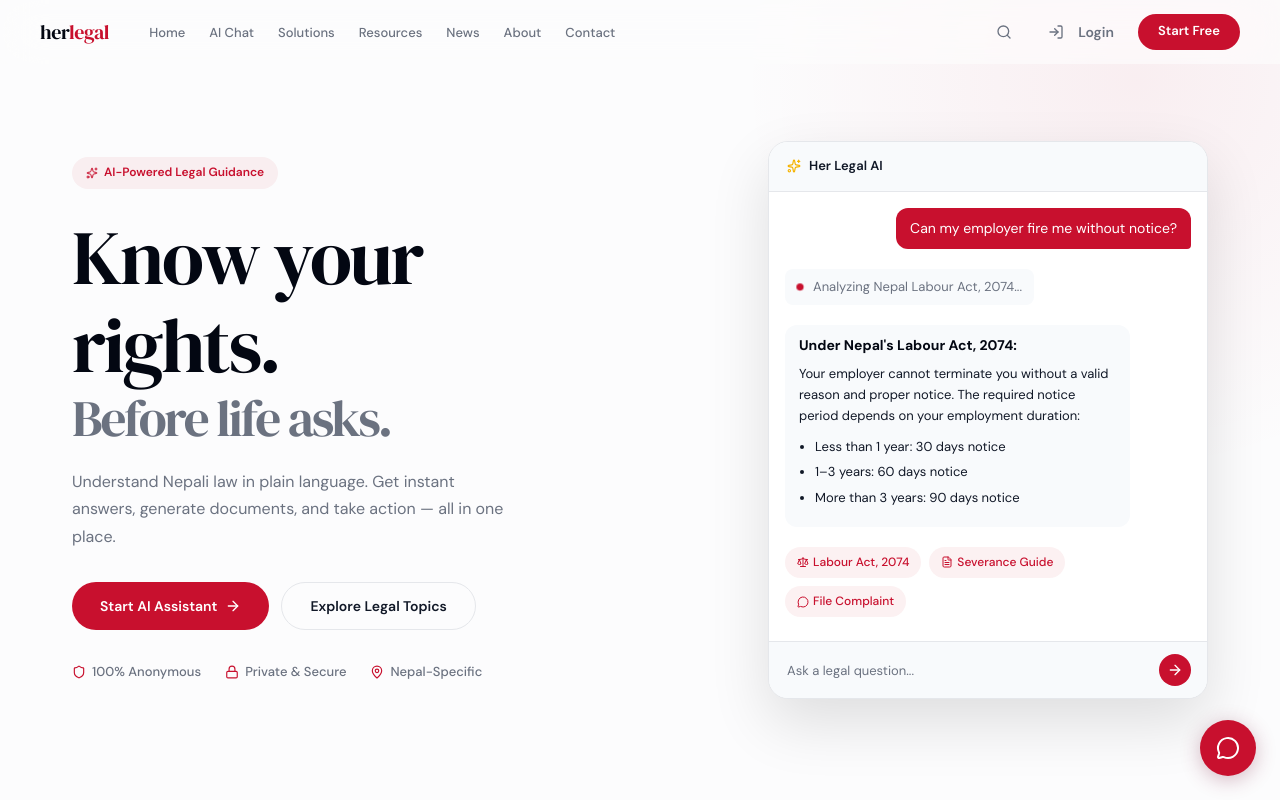
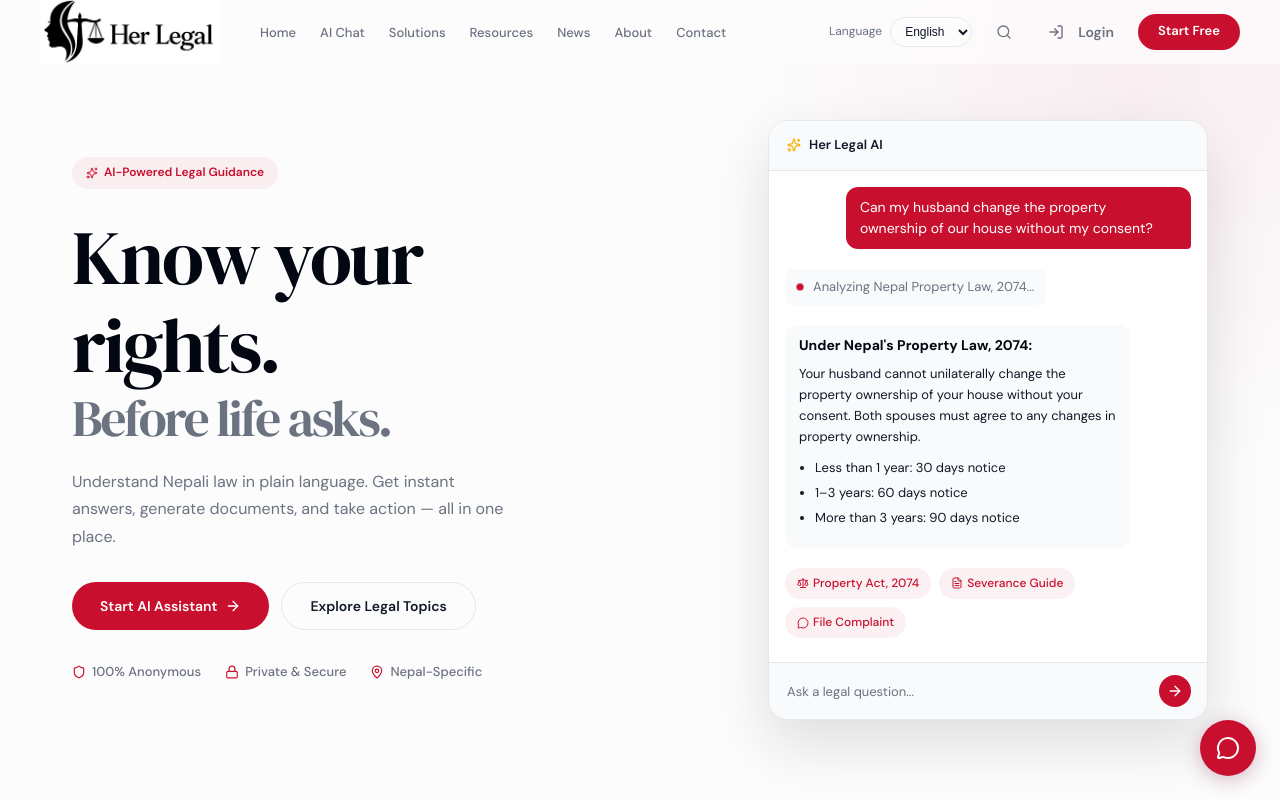
Before and after one commit to nandaneeeeeeeeee/Her-Legal, a React (Vite) app in the folder frontend/: page / in a window 1280 px wide. Shown: the top 800 px of the page. Built offline with nearby package versions, Linux system fonts and the light colour scheme.

Commit message:
feat: add LanguageContext for multilingual support with English and Nepali translations

```diff
--- a/frontend/src/App.jsx
+++ b/frontend/src/App.jsx
@@ -2,6 +2,7 @@
 import { BrowserRouter, Routes, Route, useLocation } from "react-router-dom";
 import { ChatbotProvider } from "./ChatbotContext";
 import { AuthProvider } from "./AuthContext";
+import { LanguageProvider } from "./LanguageContext";
 import Navbar from "./components/Navbar";
 import Footer from "./components/Footer";
 import ChatbotWidget from "./components/ChatbotWidget";
@@ -46,9 +47,11 @@
   return (
     <AuthProvider>
       <ChatbotProvider>
-        <BrowserRouter>
-          <AppLayout />
-        </BrowserRouter>
+        <LanguageProvider>
+          <BrowserRouter>
+            <AppLayout />
+          </BrowserRouter>
+        </LanguageProvider>
       </ChatbotProvider>
     </AuthProvider>
   );
--- /dev/null
+++ b/frontend/src/LanguageContext.jsx
@@ -0,0 +1,142 @@
+import { createContext, useContext, useEffect, useMemo, useState } from "react";
+
+const LanguageContext = createContext(null);
+
+const translations = {
+  en: {
+    navbar: {
+      home: "Home",
+      aiChat: "AI Chat",
+      solutions: "Solutions",
+      resources: "Resources",
+      news: "News",
+      about: "About",
+      contact: "Contact",
+      startFree: "Start Free",
+      login: "Login",
+      logout: "Logout",
+      search: "Search",
+      selectLanguage: "Language",
+    },
+    auth: {
+      welcomeBack: "Welcome back",
+      createAccount: "Create account",
+      signInDesc: "Sign in to save your conversations.",
+      joinDesc: "Join Her Legal anonymously.",
+      username: "Username",
+      email: "Email",
+      phone: "Phone",
+      password: "Password",
+      pleaseWait: "Please wait...",
+      signIn: "Sign In",
+      createAccountBtn: "Create Account",
+      dontHaveAccount: "Don't have an account?",
+      alreadyHaveAccount: "Already have an account?",
+      signUp: "Sign up",
+      signInAction: "Sign in",
+    },
+    footer: {
+      platform: "Platform",
+      company: "Company",
+      support: "Support",
+      aiAssistant: "AI Assistant",
+      legalTopics: "Legal Topics",
+      documents: "Documents",
+      knowledgeHub: "Knowledge Hub",
+      about: "About",
+      contact: "Contact",
+      privacy: "Privacy",
+      terms: "Terms",
+      helpline: "Helpline",
+      faq: "FAQ",
+      safety: "Safety",
+      rightsReserved: "All rights reserved.",
+      builtWith: "Built with ❤️ for every woman in Nepal",
+    },
+  },
+  ne: {
+    navbar: {
+      home: "गृह",
+      aiChat: "एआई कुराकानी",
+      solutions: "समाधान",
+      resources: "स्रोतहरू",
+      news: "समाचार",
+      about: "हाम्रोबारे",
+      contact: "सम्पर्क",
+      startFree: "निशुल्क सुरु गर्नुहोस्",
+      login: "लगइन",
+      logout: "लगआउट",
+      search: "खोज्नुहोस्",
+      selectLanguage: "भाषा",
+    },
+    auth: {
+      welcomeBack: "पुन: स्वागत",
+      createAccount: "खाता सिर्जना गर्नुहोस्",
+      signInDesc: "तपाईंका संवादहरू बचत गर्न साइन इन गर्नुहोस्।",
+      joinDesc: "Her Legal मा अनाम रुपमा सामेल हुनुहोस्।",
+      username: "प्रयोगकर्ता नाम",
+      email: "इमेल",
+      phone: "फोन",
+      password: "पासवर्ड",
+      pleaseWait: "कृपया पर्खनुहोस्...",
+      signIn: "साइन इन",
+      createAccountBtn: "खाता सिर्जना गर्नुहोस्",
+      dontHaveAccount: "खाता छैन?",
+      alreadyHaveAccount: "पहिले नै खाता छ?",
+      signUp: "साइन अप",
+      signInAction: "साइन इन",
+    },
+    footer: {
+      platform: "प्लेटफर्म",
+      company: "कम्पनी",
+      support: "समर्थन",
+      aiAssistant: "एआई सहायक",
+      legalTopics: "कानुनी विषयहरू",
+      documents: "कागजातहरू",
+      knowledgeHub: "ज्ञान हब",
+      about: "हाम्रोबारे",
+      contact: "सम्पर्क",
+      privacy: "गोपनीयता",
+      terms: "सर्तहरू",
+      helpline: "हेल्पलाइन",
+      faq: "FAQ",
+      safety: "सुरक्षा",
+      rightsReserved: "सबै अधिकार सुरक्षित छन्।",
+      builtWith: "नेपालका हरेक महिलाका लागि बनाइयो",
+    },
+  },
+};
+
+const STORAGE_KEY = "herlegal_language";
+
+export function LanguageProvider({ children }) {
+  const [lang, setLang] = useState(() => {
+    if (typeof window === "undefined") return "en";
+    const saved = window.localStorage.getItem(STORAGE_KEY);
+    return saved === "ne" ? "ne" : "en";
+  });
+
+  useEffect(() => {
+    window.localStorage.setItem(STORAGE_KEY, lang);
+  }, [lang]);
+
+  const value = useMemo(() => ({
+    lang,
+    setLanguage: setLang,
+    t: (key) => {
+      const parts = key.split(".");
+      return parts.reduce((obj, part) => obj?.[part], translations[lang]) ?? key;
+    },
+    translations: translations[lang],
+  }), [lang]);
+
+  return <LanguageContext.Provider value={value}>{children}</LanguageContext.Provider>;
+}
+
+export function useLanguage() {
+  const context = useContext(LanguageContext);
+  if (!context) {
+    throw new Error("useLanguage must be used within a LanguageProvider");
+  }
+  return context;
+}
--- a/frontend/src/components/Navbar.css
+++ b/frontend/src/components/Navbar.css
@@ -34,13 +34,16 @@
 }
 
 .nav-logo {
-  font-family: var(--font-display);
-  font-size: 20px;
-  color: var(--text-heading);
-  letter-spacing: -0.02em;
+  display: inline-flex;
+  align-items: center;
 }
 
-.nav-logo span { color: var(--primary); }
+.nav-logo-image {
+  display: block;
+  width: 180px;
+  max-width: 100%;
+  height: auto;
+}
 
 .nav-links {
   display: flex;
@@ -64,6 +67,27 @@
   display: flex;
   align-items: center;
   gap: 12px;
+}
+
+.nav-language-selector {
+  display: flex;
+  align-items: center;
+  gap: 8px;
+}
+
+.nav-language-label {
+  font-size: 12px;
+  color: var(--text-muted);
+}
+
+.nav-language-select {
+  border: 1px solid var(--border);
+  border-radius: 999px;
+  padding: 6px 10px;
+  font-size: 12px;
+  background: var(--bg);
+  color: var(--text);
+  outline: none;
 }
 
 .nav-toggle {
--- a/frontend/src/components/Navbar.jsx
+++ b/frontend/src/components/Navbar.jsx
@@ -1,13 +1,15 @@
 import { useState, useEffect } from "react";
 import { Link, useLocation, useNavigate } from "react-router-dom";
-import { Menu, X, Search, LogIn, LogOut, User } from "lucide-react";
+import { Menu, X, Search, LogIn, LogOut } from "lucide-react";
 import { useAuth } from "../AuthContext";
+import { useLanguage } from "../LanguageContext";
 import "./Navbar.css";
 
 function Navbar({ onLoginClick }) {
   const [scrolled, setScrolled] = useState(false);
   const [open, setOpen] = useState(false);
   const { user, logout } = useAuth();
+  const { lang, setLanguage, t } = useLanguage();
   const location = useLocation();
   const navigate = useNavigate();
 
@@ -20,20 +22,22 @@
   useEffect(() => { setOpen(false); }, [location]);
 
   const links = [
-    { to: "/", label: "Home" },
-    { to: "/chat", label: "AI Chat" },
-    { to: "/about", label: "Solutions" },
-    { to: "/campaigns", label: "Resources" },
-    { to: "/news", label: "News" },
-    { to: "/team", label: "About" },
-    { to: "/contact", label: "Contact" },
+    { to: "/", label: t("navbar.home") },
+    { to: "/chat", label: t("navbar.aiChat") },
+    { to: "/about", label: t("navbar.solutions") },
+    { to: "/campaigns", label: t("navbar.resources") },
+    { to: "/news", label: t("navbar.news") },
+    { to: "/team", label: t("navbar.about") },
+    { to: "/contact", label: t("navbar.contact") },
   ];
 
   return (
     <nav className={`navbar${scrolled ? " scrolled" : ""}`}>
       <div className="nav-inner">
         <div className="nav-left">
-          <Link to="/" className="nav-logo">her<span>legal</span></Link>
+          <Link to="/" className="nav-logo">
+            <img src="/logo.jpeg" alt="Her Legal" className="nav-logo-image" width="100" height="40" />
+          </Link>
           <ul className={`nav-links${open ? " open" : ""}`}>
             {links.map((link) => (
               <li key={link.to}>
@@ -43,6 +47,18 @@
           </ul>
         </div>
         <div className="nav-right">
+          <div className="nav-language-selector">
+            <label htmlFor="language-select" className="nav-language-label">{t("navbar.selectLanguage")}</label>
+            <select
+              id="language-select"
+              value={lang}
+              onChange={(e) => setLanguage(e.target.value)}
+              className="nav-language-select"
+            >
+              <option value="en">English</option>
+              <option value="ne">नेपाली</option>
+            </select>
+          </div>
           <button className="btn btn-ghost" style={{ height: 36, padding: "0 12px" }} onClick={() => navigate("/chat")}>
             <Search size={16} />
           </button>
--- a/frontend/src/pages/Home.jsx
+++ b/frontend/src/pages/Home.jsx
@@ -53,7 +53,7 @@
         {step >= 0 && (
           <div className="chat-msg user">
             <div className="chat-bubble user-bubble">
-              Can my employer fire me without notice?
+              Can my husband change the property ownership of our house without my consent?
             </div>
           </div>
         )}
@@ -61,17 +61,17 @@
           <div className="chat-msg ai">
             <div className="ai-thinking">
               <span className="dot-pulse" />
-              Analyzing Nepal Labour Act, 2074...
+              Analyzing Nepal Property Law, 2074...
             </div>
           </div>
         )}
         {step >= 2 && (
           <div className="chat-msg ai">
             <div className="chat-bubble ai-bubble">
-              <strong>Under Nepal's Labour Act, 2074:</strong>
+              <strong>Under Nepal's Property Law, 2074:</strong>
               <p style={{ marginTop: 8, fontSize: 13, lineHeight: 1.6 }}>
-                Your employer cannot terminate you without a valid reason and proper notice.
-                The required notice period depends on your employment duration:
+                Your husband cannot unilaterally change the property ownership of your house without your consent.
+                Both spouses must agree to any changes in property ownership.
               </p>
               <ul style={{ margin: "8px 0", paddingLeft: 16, fontSize: 13, lineHeight: 1.8 }}>
                 <li>Less than 1 year: 30 days notice</li>
@@ -84,7 +84,7 @@
         {step >= 3 && (
           <div className="chat-msg ai">
             <div className="chat-links">
-              <span className="chat-link"><Scale size={12} /> Labour Act, 2074</span>
+              <span className="chat-link"><Scale size={12} /> Property Act, 2074</span>
               <span className="chat-link"><FileText size={12} /> Severance Guide</span>
               <span className="chat-link"><MessageCircle size={12} /> File Complaint</span>
             </div>
--- a/frontend/src/pages/Team.jsx
+++ b/frontend/src/pages/Team.jsx
@@ -6,12 +6,11 @@
 
       <div style={{ display: "grid", gridTemplateColumns: "repeat(auto-fill, minmax(220px, 1fr))", gap: 32 }}>
         {[
-          { name: "Aarati Sharma", role: "Founder & Legal Director", initials: "AS" },
-          { name: "Priya Adhikari", role: "Community Lead", initials: "PA" },
-          { name: "Sita Bhandari", role: "Legal Advisor", initials: "SB" },
-          { name: "Maya Rana", role: "Mental Health Counselor", initials: "MR" },
-          { name: "Rita Thapa", role: "Outreach Coordinator", initials: "RT" },
-          { name: "Neha Gurung", role: "Communications Lead", initials: "NG" },
+          { name: "Aarati Gurung", role: "", initials: "AG" },
+          { name: "Dalsara Soti Magar", role: "", initials: "DSM" },
+          { name: "Nandani Sewa", role: "", initials: "NS" },
+          { name: "Sofiya Kunwar", role: "", initials: "SK" },
+
         ].map((member) => (
           <div key={member.name} style={{ textAlign: "center" }}>
             <div style={{
```
Also changed, not shown: frontend/src/components/AuthModal.jsx (+11 -9 lines), frontend/src/components/Footer.jsx (+23 -20 lines), frontend/public/logo.jpeg (added).
